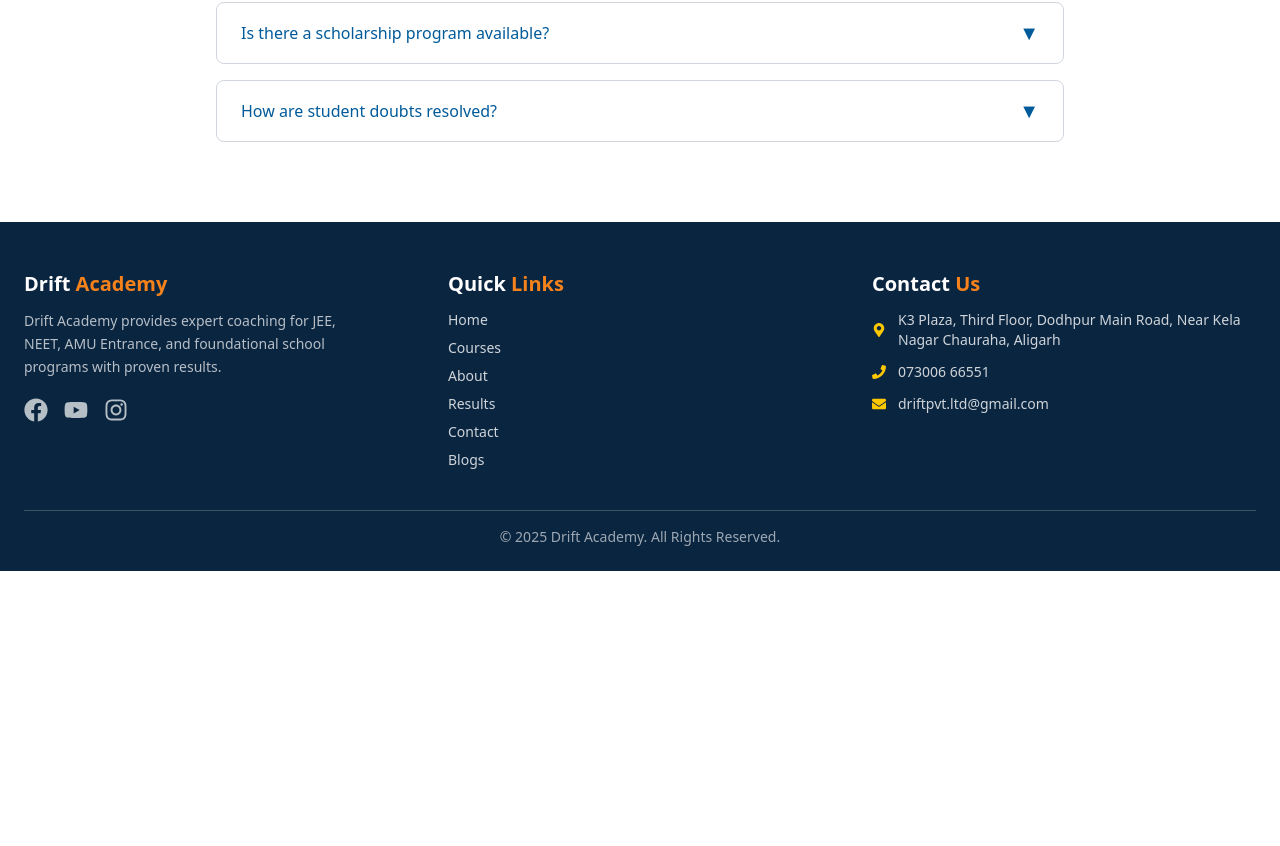
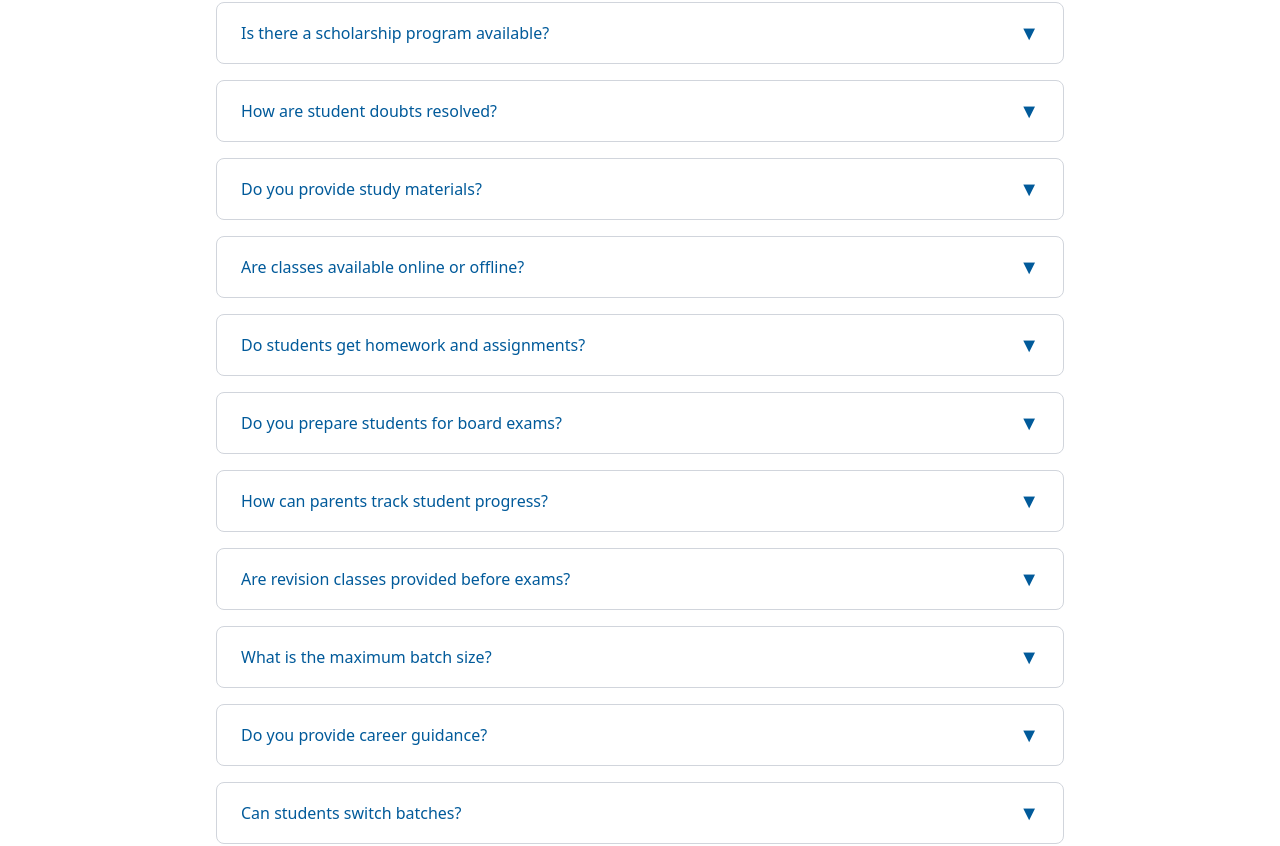
Before and after one commit to atif-afsar/Drift-Academy, a React (Vite) app: page /courses in a window 1280 px wide. Shown: the part 2492-3338 px from the top of the page. Before the commit the page ends 3063 px from the top, so only its background shows below. Built offline with nearby package versions, Linux system fonts and the light colour scheme.

Commit message:
Adding more faqs

```diff
--- a/src/Components/Courses/CoursesFAQ.jsx
+++ b/src/Components/Courses/CoursesFAQ.jsx
@@ -2,11 +2,35 @@ import { useState } from "react";
 import { motion, AnimatePresence } from "framer-motion";
 
 const faqData = [
-  { q: "Who are the instructors?", a: "Our instructors are industry experts with years of teaching experience." },
-  { q: "What is the typical class schedule?", a: "Classes follow a structured weekly timetable with flexibility for students." },
-  { q: "Is there a scholarship program available?", a: "Yes, we offer scholarships based on merit and financial need." },
-  { q: "How are student doubts resolved?", a: "Students get one-on-one doubt clearing sessions every week." },
+  { q: "Who are the instructors?", a: "Our instructors are highly qualified teachers and industry experts with years of practical and teaching experience." },
+
+  { q: "What is the typical class schedule?", a: "Classes follow a structured weekly timetable, and students can access recorded sessions anytime." },
+
+  { q: "Is there a scholarship program available?", a: "Yes, we offer scholarships based on merit, academic performance, and financial background." },
+
+  { q: "How are student doubts resolved?", a: "Students get access to one-on-one doubt-solving sessions, live chats, and dedicated doubt-clearing hours." },
+
+  // ⭐ NEW FAQS BELOW
+
+  { q: "Do you provide study materials?", a: "Yes, students receive digital notes, chapter summaries, formula sheets, and practice questions after every lesson." },
+
+  { q: "Are classes available online or offline?", a: "We offer both online and offline learning options based on student preference and convenience." },
+
+  { q: "Do students get homework and assignments?", a: "Yes, every chapter includes assignments, worksheets, and quizzes to reinforce learning." },
+
+  { q: "Do you prepare students for board exams?", a: "Absolutely! We provide class-wise preparation plans, sample papers, revision tests, and exam-focused strategies." },
+
+  { q: "How can parents track student progress?", a: "Parents receive monthly progress reports, test results, attendance history, and personalized feedback from teachers." },
+
+  { q: "Are revision classes provided before exams?", a: "Yes, we conduct intensive revision sessions, mock tests, and doubt marathons before every major exam." },
+
+  { q: "What is the maximum batch size?", a: "To ensure effective learning, we keep our batches small—usually between 20 to 30 students." },
+
+  { q: "Do you provide career guidance?", a: "Yes, we guide students on subject selection, career options, competitive exams, and future planning." },
+
+  { q: "Can students switch batches?", a: "Yes, students may change batches depending on availability and performance assessment." }
 ];
+
 
 export default function CoursesFAQ() {
   const [open, setOpen] = useState(null);
```
